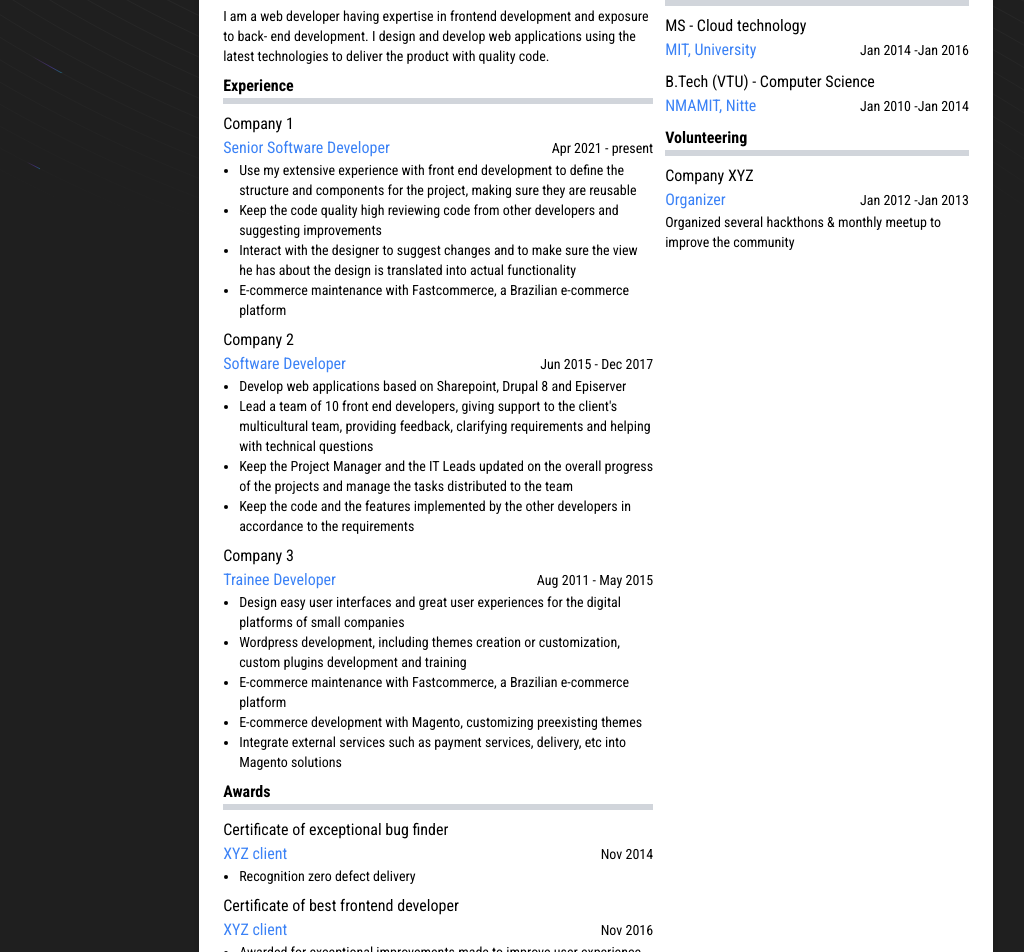
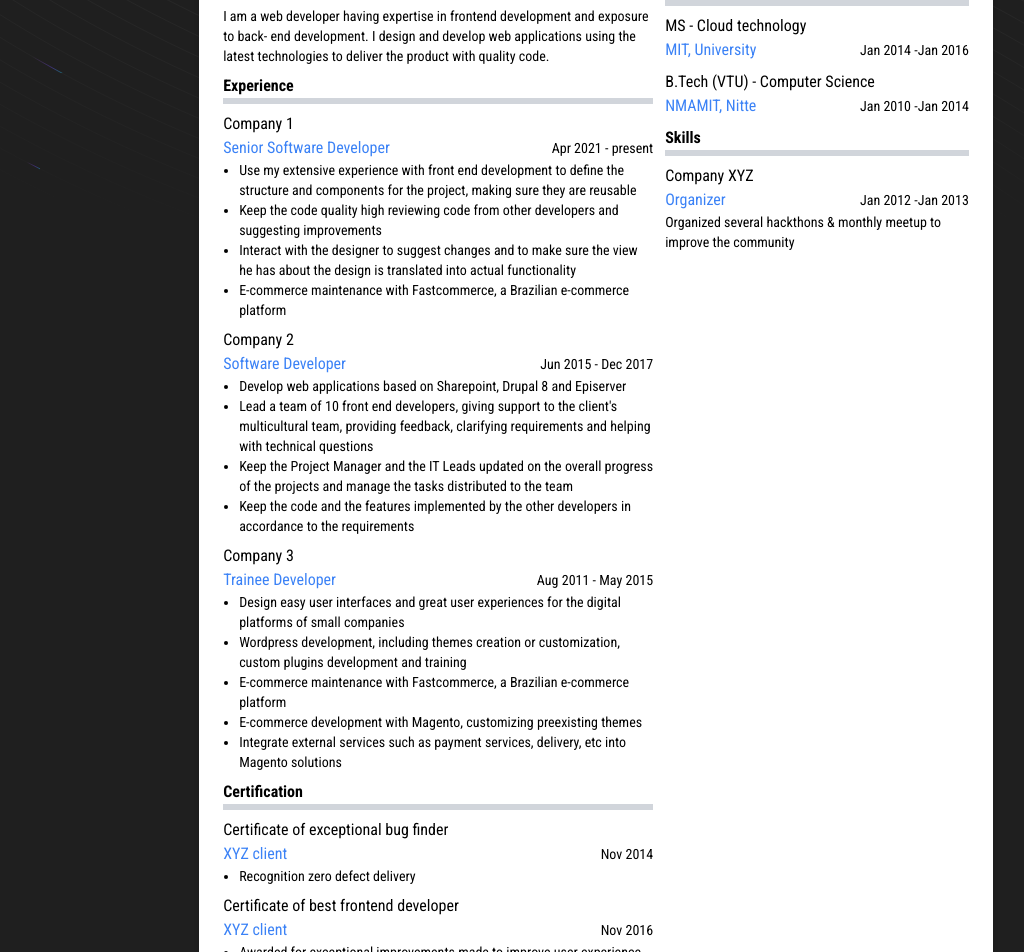
Before and after one commit to muhammadnurkholiq/cvrator-app, a Next.js app: page /generate in a window 1280 px wide. Shown: the part 360-1312 px from the top of the page, without its empty margins (44-1068 px from the left). Built offline with nearby package versions, Linux system fonts and the light colour scheme.

Commit message:
update name

```diff
--- a/app/templates/resume-template-1.tsx
+++ b/app/templates/resume-template-1.tsx
@@ -146,7 +146,7 @@ export default function ResumeTemplate1() {
           <div className="flex flex-col h-[100%] justify-center ">
             <div className="flex flex-col gap-2">
               <div>
-                <p className="text-md font-semibold">Awards</p>
+                <p className="text-md font-semibold">Certification</p>
                 <div className="border-t-4 border-b-2 border-gray-300"></div>
               </div>
               {/* list experience */}
@@ -238,7 +238,7 @@ export default function ResumeTemplate1() {
           <div className="flex flex-col h-[100%] justify-center ">
             <div className="flex flex-col gap-2">
               <div>
-                <p className="text-md font-semibold">Volunteering</p>
+                <p className="text-md font-semibold">Skills</p>
                 <div className="border-t-4 border-b-2 border-gray-300"></div>
               </div>
               {/* list experience */}
```
